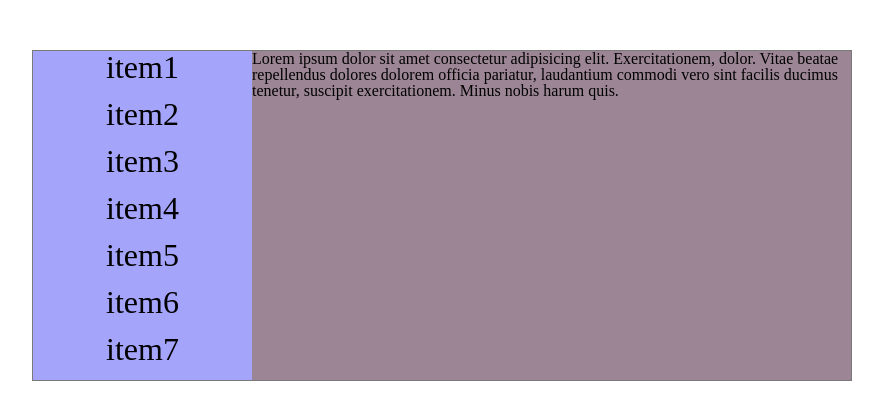
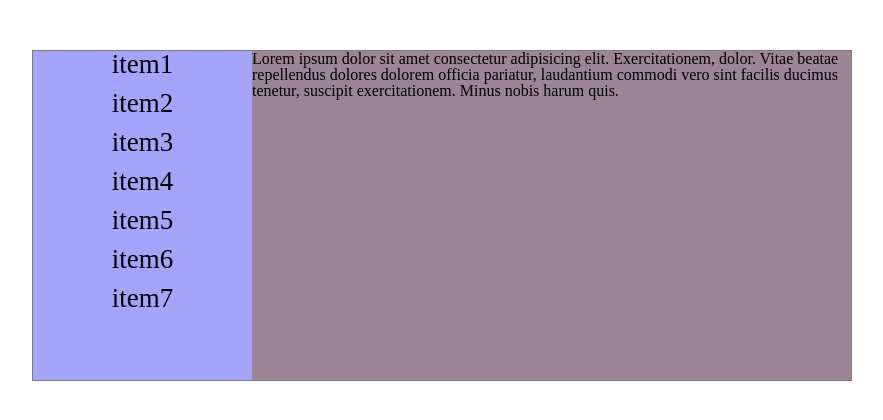
Before and after one commit to victor4107/laboratorna3, a plain HTML site: page index.html in a window 1280 px wide. Shown: the whole page, without its empty margins (18-901 px from the left). Drawn offline with Linux system fonts and the light colour scheme.

Commit message:
script js

```diff
--- a/main.js
+++ b/main.js
@@ -0,0 +1,4 @@
+function changeStyleDiv(a) {
+    document.getElementById("item " + String(a)).style.border = 'display:block !important';
+}
+}
--- a/style.css
+++ b/style.css
@@ -25,8 +25,8 @@ ul {
 }
 
 li {
-    padding-bottom: 15px;
-    font-size: 32px;
+    padding-bottom: 12px;
+    font-size: 27px;
     list-style-type: none;
     text-align: center;
 }
```
